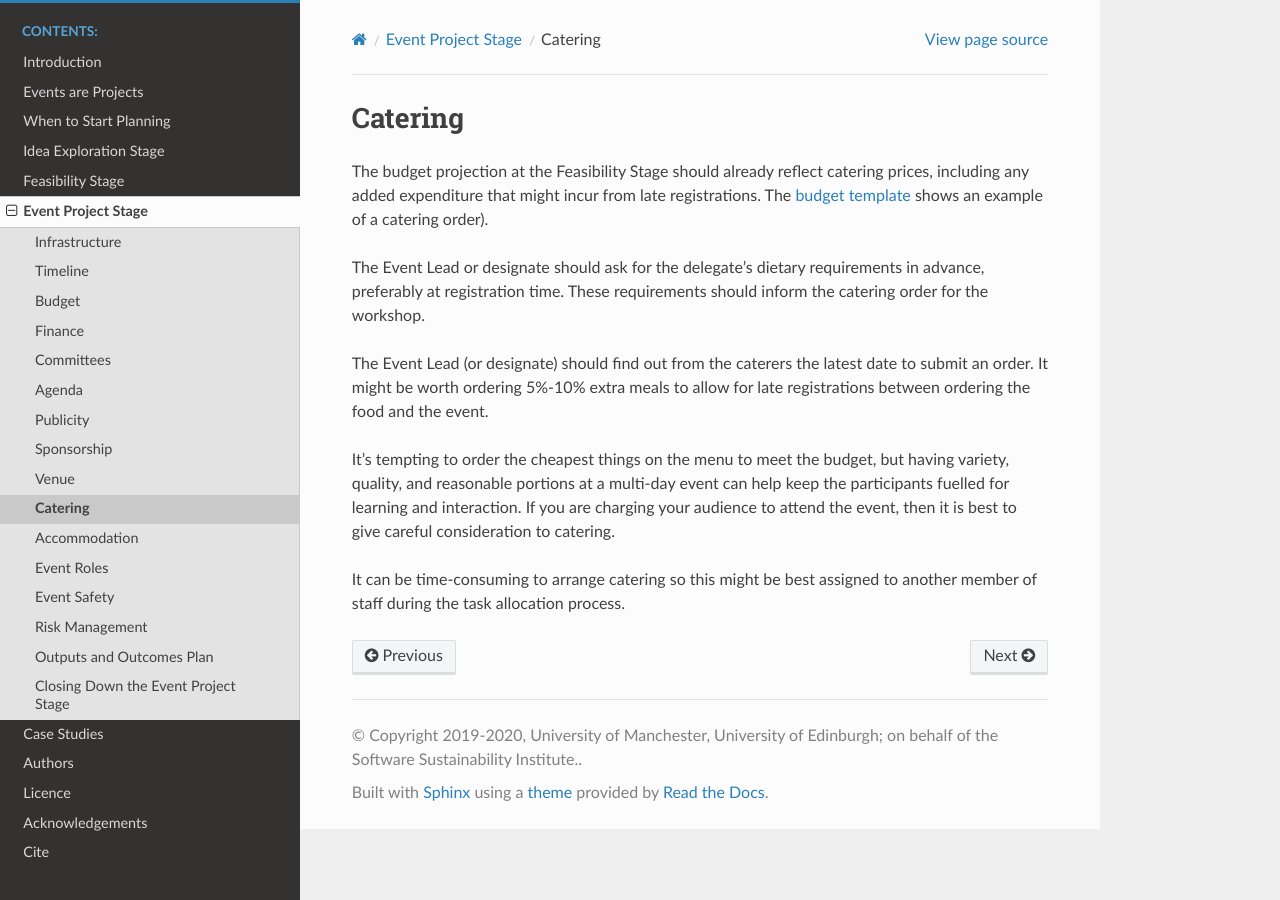
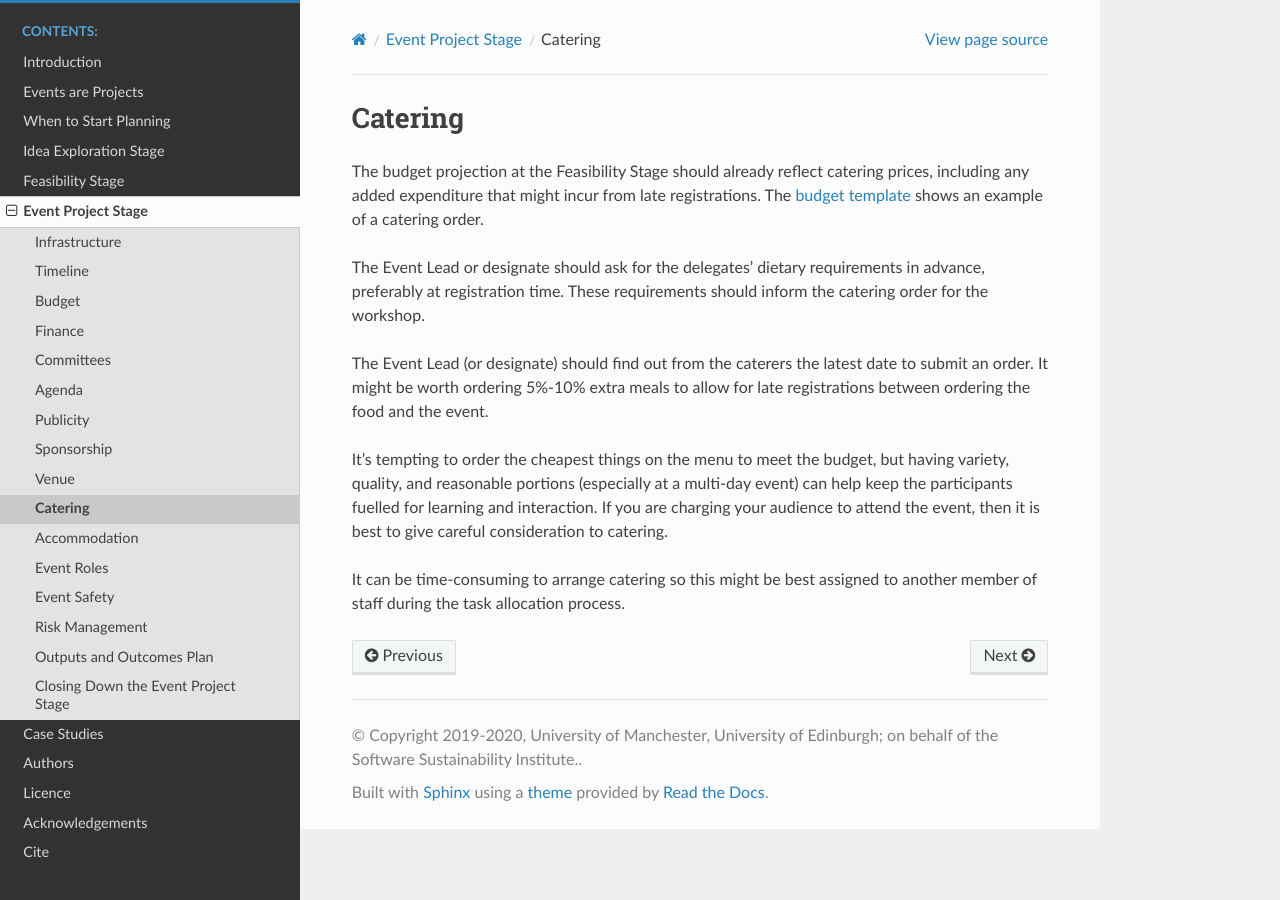
Before and after one commit to softwaresaved/event-organisation-guide, a Sphinx documentation site: the page built from docs/eog/eps-catering.rst, in a window 1280 px wide. Built offline with Sphinx 7.4.7 and the Read the Docs theme 2.0.0, drawn with Linux system fonts in a browser that asks for light colours.

Commit message:
Update eps-catering.rst

```diff
--- a/docs/eog/eps-catering.rst
+++ b/docs/eog/eps-catering.rst
@@ -5,15 +5,15 @@ Catering
 
 The budget projection at the Feasibility Stage should already reflect catering prices, including any added expenditure that might incur from late registrations. The `budget template
 <https://docs.google.com/spreadsheets/d/1aM2pPFgV2kurA4G7L8AT1GTyeWRj2fo3ner_jsTzSEU/edit#gid=0>`_ shows an example
-of a catering order).
+of a catering order.
 
-The Event Lead or designate should ask for the delegate's dietary requirements in advance, preferably at registration time. These requirements should inform the catering order for the workshop.
+The Event Lead or designate should ask for the delegates' dietary requirements in advance, preferably at registration time. These requirements should inform the catering order for the workshop.
 
 The Event Lead (or designate) should find out from the caterers the latest date to submit an order. It might be worth ordering
 5%-10% extra meals to allow for late registrations between ordering the food and the event.
 
 It's tempting to order the cheapest things on the menu to meet the budget, but having
-variety, quality, and reasonable portions at a multi-day event can help keep the participants fuelled for learning and interaction. If you
+variety, quality, and reasonable portions (especially at a multi-day event) can help keep the participants fuelled for learning and interaction. If you
 are charging your audience to attend the event, then it is best to give careful consideration to catering.
 
 It can be time-consuming to arrange catering so this might be best assigned to another member of staff during the task
```
